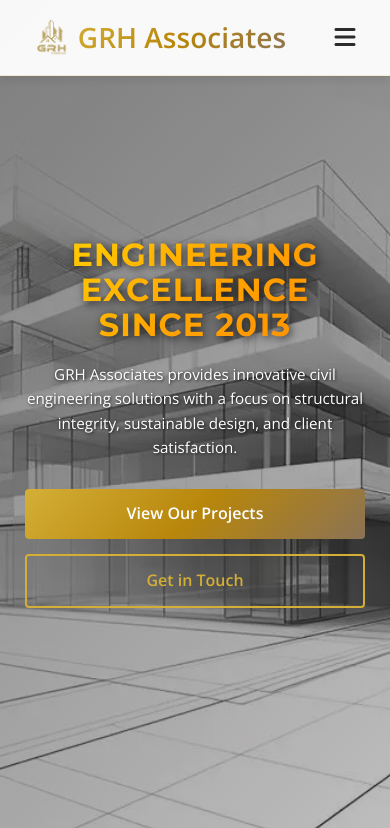
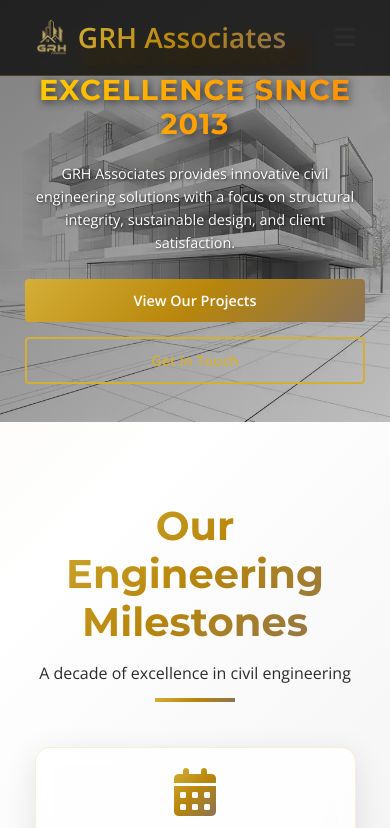
Before and after one commit to nagraajm/grh-associates-website, a plain HTML site: page index.html in a window 390 px wide. Shown: the top 828 px of the page. Drawn offline with nearby package versions, Linux system fonts and the light colour scheme.

Commit message:
Fix mobile navigation and hero banner issues
- Fixed JavaScript loading order by moving script to bottom of body
- Wrapped JavaScript in DOMContentLoaded event listener for proper initialization
- Added null checks for mobile toggle elements
- Fixed hero banner on mobile by changing background-attachment to scroll
- Added proper z-index for mobile navigation
- Reduced hero height on mobile devices for better display
- Added mobile-specific optimizations for different screen sizes

```diff
--- a/css/style.css
+++ b/css/style.css
@@ -772,6 +772,7 @@
                 backdrop-filter: blur(10px);
                 border-left: 1px solid rgba(212, 175, 55, 0.2);
                 box-shadow: -5px 0 15px rgba(0, 0, 0, 0.1);
+                z-index: 999;
             }
 
             nav.active {
@@ -787,8 +788,11 @@
                 margin: 0 0 25px 0;
             }
 
-            .hero-banner {
-                flex: 0 0 50vh;
+            .hero {
+                height: 70vh;
+                background-attachment: scroll;
+                background-size: cover;
+                background-position: center center;
             }
 
             .hero-content {
@@ -820,6 +824,11 @@
                 padding: 80px 0;
             }
 
+            .hero {
+                height: 60vh;
+                background-attachment: scroll;
+            }
+
             .hero-content {
                 padding: 25px 15px;
                 max-width: 95%;
@@ -834,6 +843,43 @@
             }
         }
 
+        /* Additional Mobile Optimizations */
+        @media (max-width: 480px) {
+            .hero {
+                height: 50vh;
+                background-attachment: scroll;
+                background-size: cover;
+                background-position: center top;
+            }
+
+            .hero h1 {
+                font-size: 1.8rem;
+                line-height: 1.2;
+            }
+
+            .hero p {
+                font-size: 0.9rem;
+                margin-bottom: 25px;
+            }
+
+            .btn {
+                padding: 10px 20px;
+                font-size: 0.9rem;
+            }
+        }
+
+        /* Ensure mobile toggle is always visible on mobile */
+        @media (max-width: 768px) {
+            .mobile-toggle {
+                display: block !important;
+                z-index: 1001;
+            }
+
+            nav {
+                z-index: 1000;
+            }
+        }
+
         /* Particle Background */
         #particles-js {
             position: absolute;
--- a/index.html
+++ b/index.html
@@ -10,7 +10,6 @@
     <link href="https://fonts.googleapis.com/css2?family=Montserrat:wght@400;500;600;700&family=Open+Sans:wght@400;600&display=swap" rel="stylesheet">
     <link rel="stylesheet" href="css/style.css">
     <link rel="" href="css/particles.css">
-    <script src="js/script.js"></script>
 </head>
 <body>
     <!-- Particle Background -->
@@ -323,6 +322,6 @@
         </div>
     </footer>
 
-
+    <script src="js/script.js"></script>
 </body>
 </html>
--- a/js/script.js
+++ b/js/script.js
@@ -1,8 +1,9 @@
-    <script src="https://cdn.jsdelivr.net/particles.js/2.0.0/particles.min.js"></script>
+document.addEventListener('DOMContentLoaded', function() {
     // Mobile Navigation Toggle
     const mobileToggle = document.querySelector('.mobile-toggle');
     const nav = document.querySelector('nav');
 
+    if (mobileToggle && nav) {
         mobileToggle.addEventListener('click', () => {
             nav.classList.toggle('active');
             mobileToggle.innerHTML = nav.classList.contains('active') ?
@@ -16,6 +17,7 @@
                 mobileToggle.innerHTML = '<i class="fas fa-bars"></i>';
             });
         });
+    }
 
     // Project Filtering
     const filterBtns = document.querySelectorAll('.filter-btn');
@@ -153,3 +155,4 @@
             },
             "retina_detect": true
         });
+});
```
Lines whose indentation alone changed are shown as unchanged.
